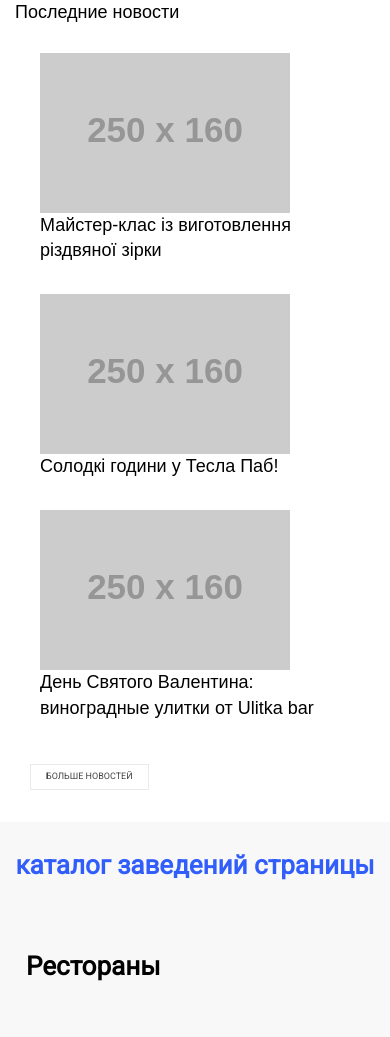
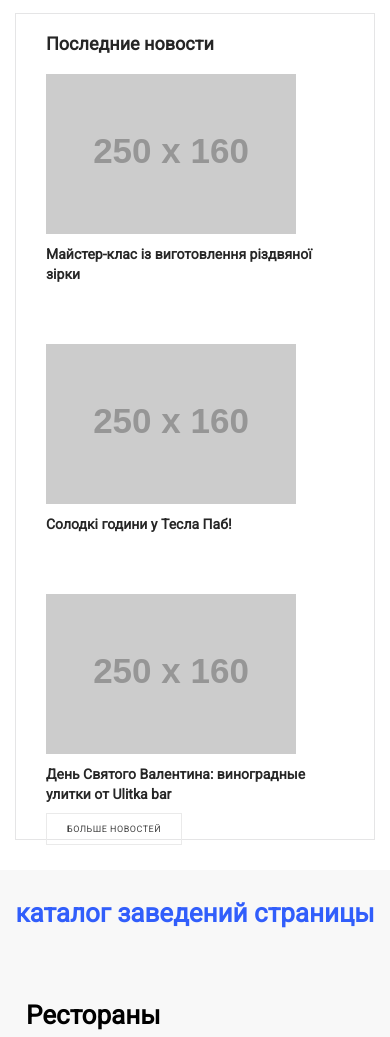
Before and after one commit to redcommie1/gvult, a website: page dest/index.html in a window 390 px wide. Shown: the part 4220-5257 px from the top of the page. Drawn offline with nearby package versions, Linux system fonts and the light colour scheme; placeholder pictures from the web are drawn by us.

Commit message:
07.04 com

```diff
--- a/dest/index.html
+++ b/dest/index.html
@@ -204,7 +204,7 @@
 					</a>
 				</div>
 
-				<div class="row firstDivContainer  margin_zero padding_zero">
+				<div class="row firstDivContainer  margin_zero padding_zero newsFirstDiv">
 						<h4>Последние новости</h4>
 
 							<a href="#" class="blackoutPictureLink">
@@ -214,29 +214,34 @@
 								</figure>
 							</a>
 
-							<a href="#" class="blackoutPictureLink">
+							<a href="#" class="blackoutPictureLink newsMargin">
 								<figure class="col-md-12 moreNewsblocks">
 									<div class="blockPictureDate"><img src="http://placehold.it/250x160" class="img-responsive categoryImagesNews"></div>
-									<figcaption>Солодкі години у Тесла Паб!</figcaption>
+									<figcaption><p>Солодкі години у Тесла Паб!</p></figcaption>
 								</figure>
 							</a>
 
-							<a href="#" class="blackoutPictureLink">
+							<a href="#" class="blackoutPictureLink newsMargin">
 								<figure class="col-md-12 moreNewsblocks">
 									<div class="blockPictureDate"><img src="http://placehold.it/250x160" class="img-responsive categoryImagesNews"></div>
-									<figcaption>День Святого Валентина: виноградные улитки от Ulitka bar</figcaption>
+									<figcaption><p>День Святого Валентина: виноградные улитки от Ulitka bar</p></figcaption>
 								</figure>
 							</a>
+							<div class="col-md-12">
+
+											<a href="#" class="btn-standart-border button-news1 margin_zero">БОЛЬШЕ НОВОСТЕЙ</a>
+
+
+											<a href="#" class="button-news2" ></a>
+
+
+											<a href="#" class="button-news2"></a>
+
+							</div>
 
 				</div>
 
-				<div class="firstDivContainer">
-					<div class="col-md-6">
-						<a href="#" class="button-news">БОЛЬШЕ НОВОСТЕЙ</a>
-					</div>
-					<div class="col-md-3"></div>
-					<div class="col-md-3"></div>
-				</div>
+
 			</div>
 		</div>
 
--- a/themes/firstproject/scss/includes/buttons.scss
+++ b/themes/firstproject/scss/includes/buttons.scss
@@ -78,43 +78,61 @@
 
 .btn-standart-border{
 		@include fontSettings();
-		max-width: 160px;
+		max-width: 158px;
 		letter-spacing: 1px;
 		text-align: center;
 		color: #444444;
-		border: solid 2px #eaeaea;
+		border: solid 1px #eaeaea;
 		padding: 16px 53px;
-		position: relative;
 
 
 
-
-		&:before
-		{
-			content: '';
-
-			width: 100%;
-			height: 100%;
-			position: absolute;
-			top: 3px;
-			right: 3px;
-			bottom: 3px;
-			left: 0;
-
-			border: 1px #eaeaea solid;
-
-			z-index: 10;
-
-		}
-
 			&:focus{
 			border: solid 1px #649dff;
+			outline:  solid 1px #eaeaea;
 			}
 			&:hover{
 			background-color: #eeeeee;
+			border: none;
 
 			}
 			&:active{
 			background-color: #d2d2d2;
+			border: none;
+			outline:none;
 			}
 }
+
+
+.btn-small-white{
+		@include fontSettings();
+		background-color: #ffffff;
+	  	padding: 15px 36px;
+		width: 55px;
+		height: 14px;
+		font-family: Roboto;
+		font-size: 10px;
+		font-weight: 500;
+		letter-spacing: 1px;
+		text-align: center;
+		color: #444444;
+
+
+		&:focus{
+			outline:  solid 1px #649dff;
+		}
+
+		&:hover{
+			background-color: #eeeeee;
+		}
+		&:active{
+			background-color: #d2d2d2;
+			border: none;
+			outline:none;
+		}
+
+}
+
+.btn-standart-count{
+
+}
--- a/themes/firstproject/scss/style.scss
+++ b/themes/firstproject/scss/style.scss
@@ -61,11 +61,8 @@ body {
 .blockHiddenDate{
 	visibility: collapse;
 	position: absolute;
+}
 
-
-
-
-}
 
 .blackoutPictureLink:hover{
 			p{
@@ -89,16 +86,13 @@ body {
 
 				color: #ffffff;
 				font-size: 1.5vw;
-
    			}
 
 }
 
-.blo @extend .blackoutPictureLink:hover{
-	font-size: 0.1vw;
-}
-
-
+// .blo:hover @extend .blackoutPictureLink{
+// 	font-size: 0.1vw;
+// }
 
 
 .container-fluid {
@@ -110,9 +104,36 @@ body {
 }
 
 .contentDiv1{
-	margin: 20px 0 0 0;
+	margin-top: 20px;
 }
 
+.newsFirstDiv{
+	border: solid 1px #e5e5e6;
+	padding: 0 15px;
+	margin-top: 20px;
+
+
+	h4{
+		margin: 20px 15px;
+
+		font-family: Roboto;
+		font-size: 18px;
+		font-weight: 600;
+		color: #262626;
+	}
+	p{
+		font-family: Roboto;
+		font-size: 14px;
+		font-weight: 600;
+
+		color: #262626;
+		margin: 10px 0;
+	}
+	.newsMargin{
+		display: inline-block;
+		margin-top: 50px;
+	}
+}
 
 .blueBorderBlock{
 	border: solid 10px #315efb;
@@ -124,10 +145,6 @@ body {
 	margin-bottom:30px;
 }
 
-.moreNewsblocks {
-	margin-top: 30px;
-	padding: 0 25px;
-}
 
 .paragraf {
 
@@ -149,24 +166,19 @@ body {
 	color: #000000;
 }
 
-.button-news{
+.button-news1{
 
-	height: 26px;
-    border: 1px solid #eaeaea;
-    display: inline-block;
+	padding: 10px 20px;
+	font-family: Roboto;
+	font-size: 9px;
+	font-weight: 500;
+	letter-spacing:0.5px;
+	color: #444444;
+	}
+
+.button-news2{}
 
 
-    text-decoration: none;
-    color: #000;
-    font-family: Roboto;
-  	font-size: 9px;
-  	font-weight: 500;
-  	text-align: center;
-  	color: #444444;
-
-  	margin: 43px 0 0 0px;
-  	padding: 5px 15px;
-}
 
 
 
```
Also changed, not shown: themes/firstproject/index.html (+17 -12 lines), dest/css/style.css.
